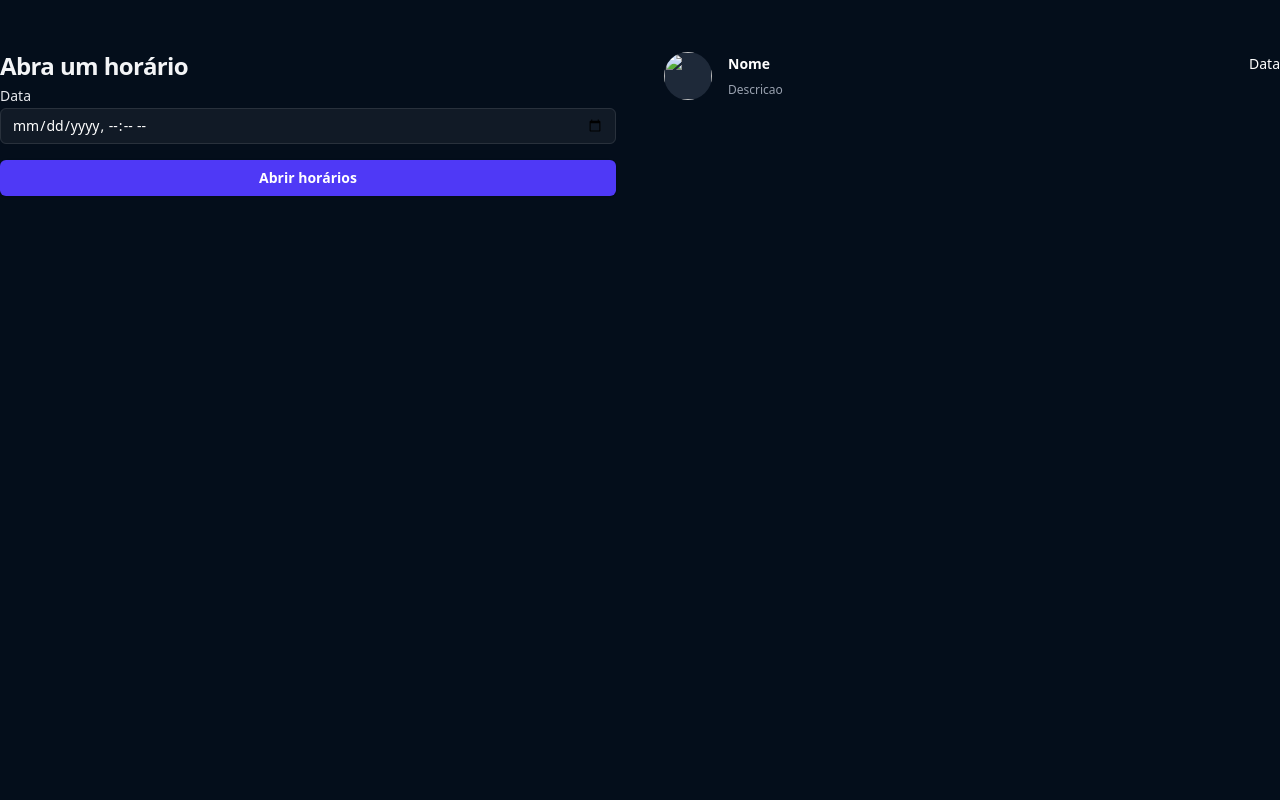
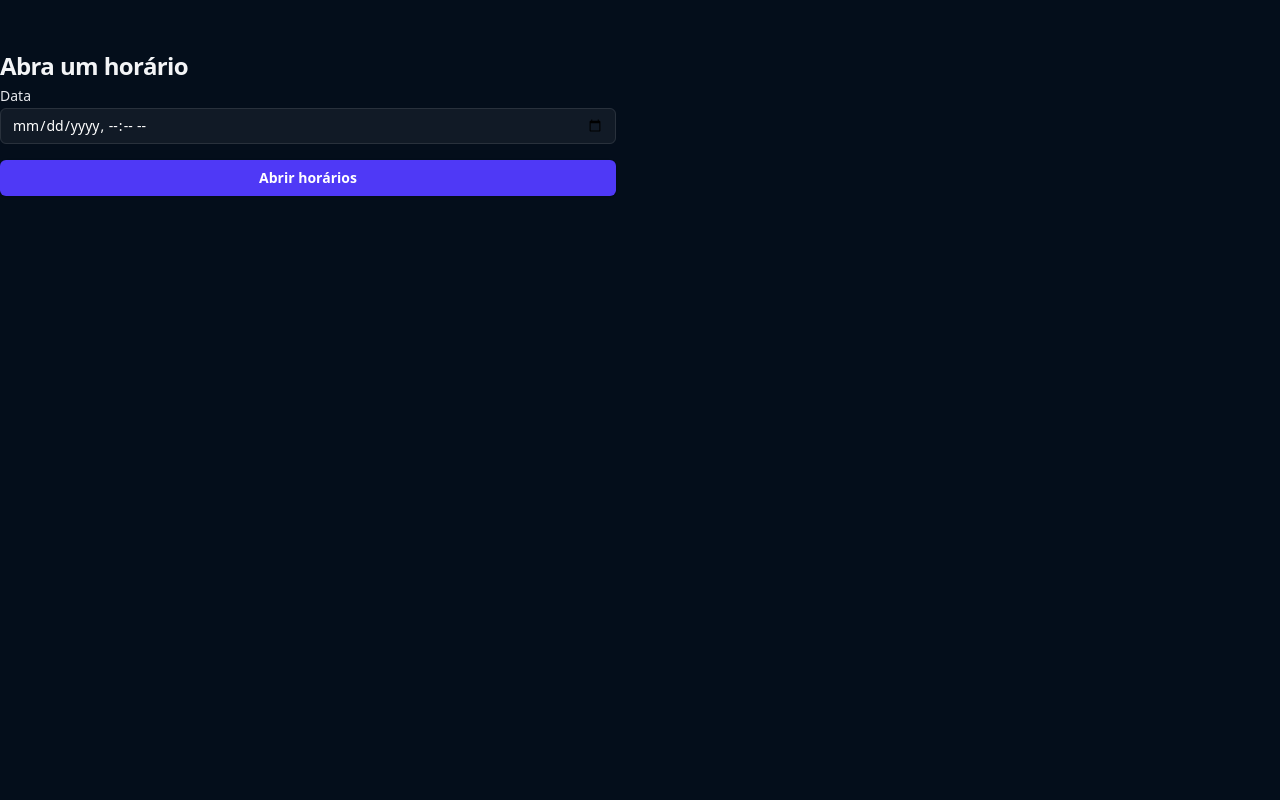
Before and after one commit to milhodroid/Sistema-Gestao-Mentorados, a Django app: template mentorados/templates/reunioes.html in a window 1280 px wide. Shown: the part 64-864 px from the top of the page. Run offline with Django 5.2, Linux system fonts and the light colour scheme; the template is opened without the code that fills it, so the values that code supplies are empty.

Commit message:
reunioes is done

```diff
--- a/mentorados/admin.py
+++ b/mentorados/admin.py
@@ -1,7 +1,8 @@
 from django.contrib import admin
-from .models import Navigators, Mentorados, DisponibilidadeHorarios
+from .models import Navigators, Mentorados, DisponibilidadeHorarios, Reuniao
 
 # Register your models here.
 admin.site.register(Navigators)
 admin.site.register(Mentorados)
 admin.site.register(DisponibilidadeHorarios)
+admin.site.register(Reuniao)
--- a/mentorados/templates/reunioes.html
+++ b/mentorados/templates/reunioes.html
@@ -54,19 +54,21 @@
                 </div>
                 <div>
                     <ul role="list" class="divide-y divide-gray-800">
+                        {% for reuniao in reunioes %}
                             <li class="flex justify-between gap-x-6 py-5">
                                 <div class="flex min-w-0 gap-x-4">
-                                <img class="size-12 flex-none rounded-full bg-gray-800" src="#" alt="">
+                                    <img class="size-12 flex-none rounded-full bg-gray-800" src="{{reuniao.mentorado.foto.url}}" alt="">
                                     <div class="min-w-0 flex-auto">
-                                    <p class="text-sm/6 font-semibold text-white">Nome</p>
-                                    <p class="mt-1 truncate text-xs/5 text-gray-400">Descricao</p>
+                                        <p class="text-sm/6 font-semibold text-white">{{reuniao.mentorado}}</p>
+                                        <p class="mt-1 truncate text-xs/5 text-gray-400">{{reuniao.descricao}}</p>
                                     </div>
                                 </div>
                                 <div class="hidden shrink-0 sm:flex sm:flex-col sm:items-end">
-                                <p class="text-sm/6 text-white">Data</p>
+                                    <p class="text-sm/6 text-white">{{reuniao.data.data_inicial}}</p>
                                     <p class="mt-1 text-xs/5 text-gray-400"></p>
                                 </div>
                             </li>
+                        {% endfor %}
                     </ul>
                 </div>
             </div>
```
Also changed, not shown: mentorados/views.py (+28 -2 lines). Lines whose indentation alone changed are shown as unchanged.
